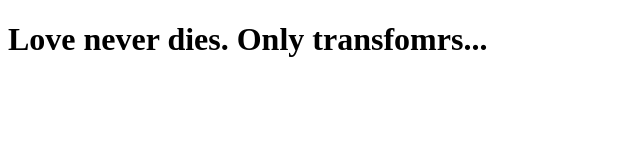
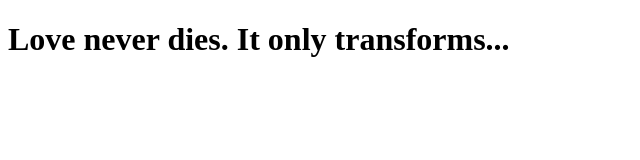
Before and after one commit to raniele21/clone-tabnews, a Next.js app: page / in a window 1280 px wide. Shown: the top 160 px of the page, without its empty margins (0-640 px from the left). Built offline with nearby package versions, Linux system fonts and the light colour scheme.

Commit message:
modifica frase

```diff
--- a/pages/index.js
+++ b/pages/index.js
@@ -1,5 +1,5 @@
 function Home() {
-  return<h1>Love never dies. Only transfomrs...</h1>
+  return<h1>Love never dies. It only transforms...</h1>
 }
 
 export default Home;
```
